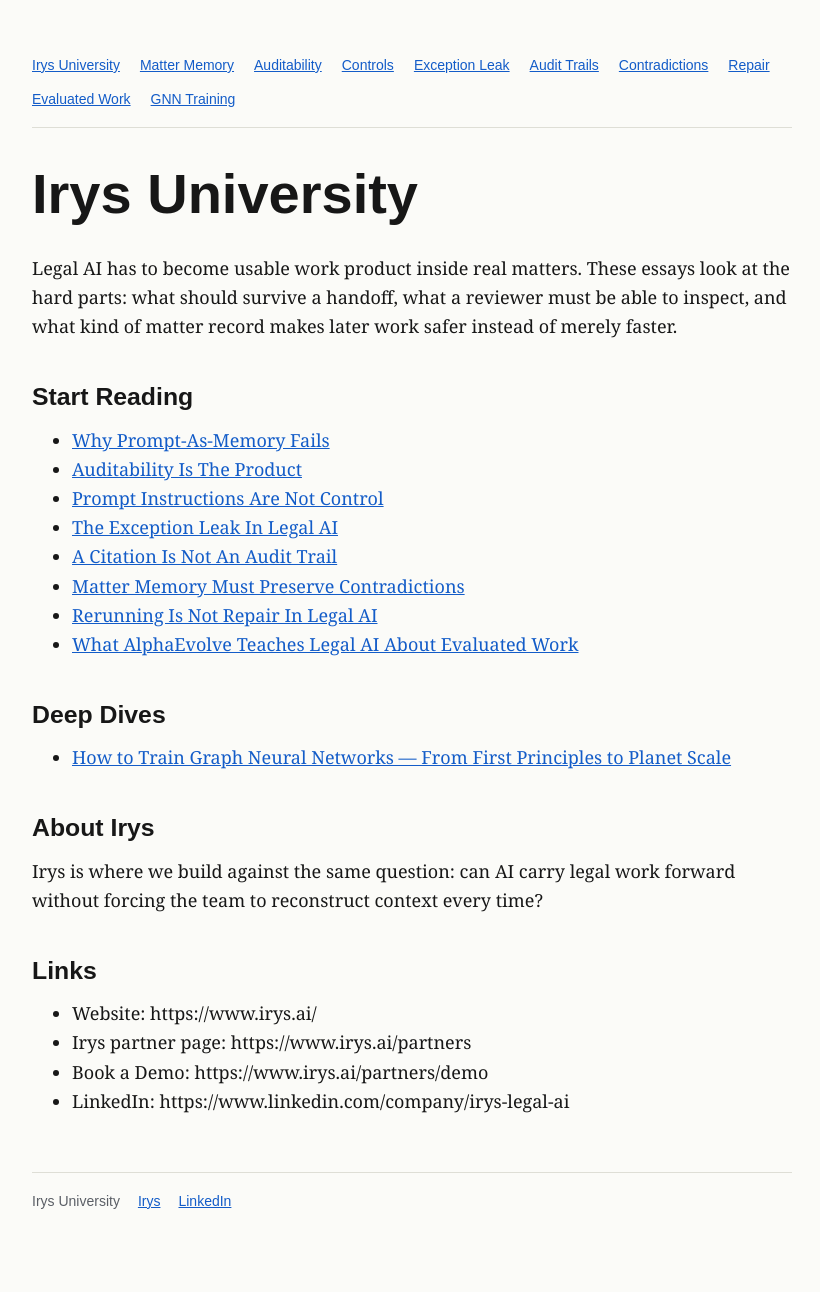
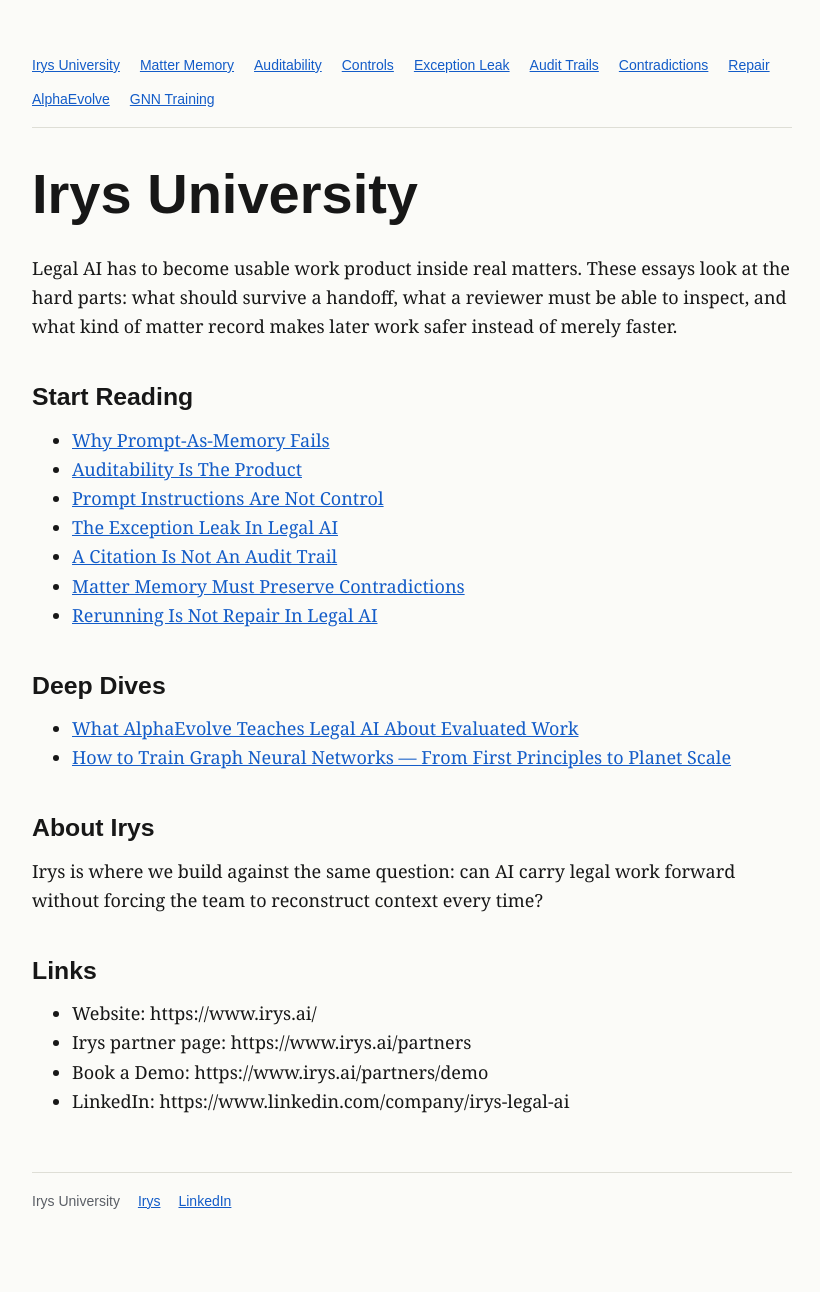
Before and after one commit to Iqidis-ai/irys-university-public, a Jekyll site: the page built from index.md, in a window 1280 px wide. Shown: the whole page, without its empty margins (228-1048 px from the left). Built offline with Jekyll 4.4.1, drawn with Linux system fonts in a browser that asks for light colours.

Commit message:
Move AlphaEvolve article to deep dives

```diff
--- a/_layouts/default.html
+++ b/_layouts/default.html
@@ -163,7 +163,7 @@
         <a href="{{ site.baseurl }}/articles/citations-are-not-audit-trails.html">Audit Trails</a>
         <a href="{{ site.baseurl }}/articles/matter-memory-preserve-contradictions.html">Contradictions</a>
         <a href="{{ site.baseurl }}/articles/rerunning-is-not-repair.html">Repair</a>
-        <a href="{{ site.baseurl }}/articles/what-alphaevolve-teaches-legal-ai.html">Evaluated Work</a>
+        <a href="{{ site.baseurl }}/articles/what-alphaevolve-teaches-legal-ai.html">AlphaEvolve</a>
         <a href="{{ site.baseurl }}/articles/how-to-train-gnns.html">GNN Training</a>
       </nav>
       {{ content }}
--- a/index.md
+++ b/index.md
@@ -17,10 +17,10 @@ Legal AI has to become usable work product inside real matters. These essays loo
 - [A Citation Is Not An Audit Trail](articles/citations-are-not-audit-trails.html)
 - [Matter Memory Must Preserve Contradictions](articles/matter-memory-preserve-contradictions.html)
 - [Rerunning Is Not Repair In Legal AI](articles/rerunning-is-not-repair.html)
-- [What AlphaEvolve Teaches Legal AI About Evaluated Work](articles/what-alphaevolve-teaches-legal-ai.html)
 
 ## Deep Dives
 
+- [What AlphaEvolve Teaches Legal AI About Evaluated Work](articles/what-alphaevolve-teaches-legal-ai.html)
 - [How to Train Graph Neural Networks — From First Principles to Planet Scale](articles/how-to-train-gnns.html)
 
 ## About Irys
```
Also changed, not shown: README.md.
